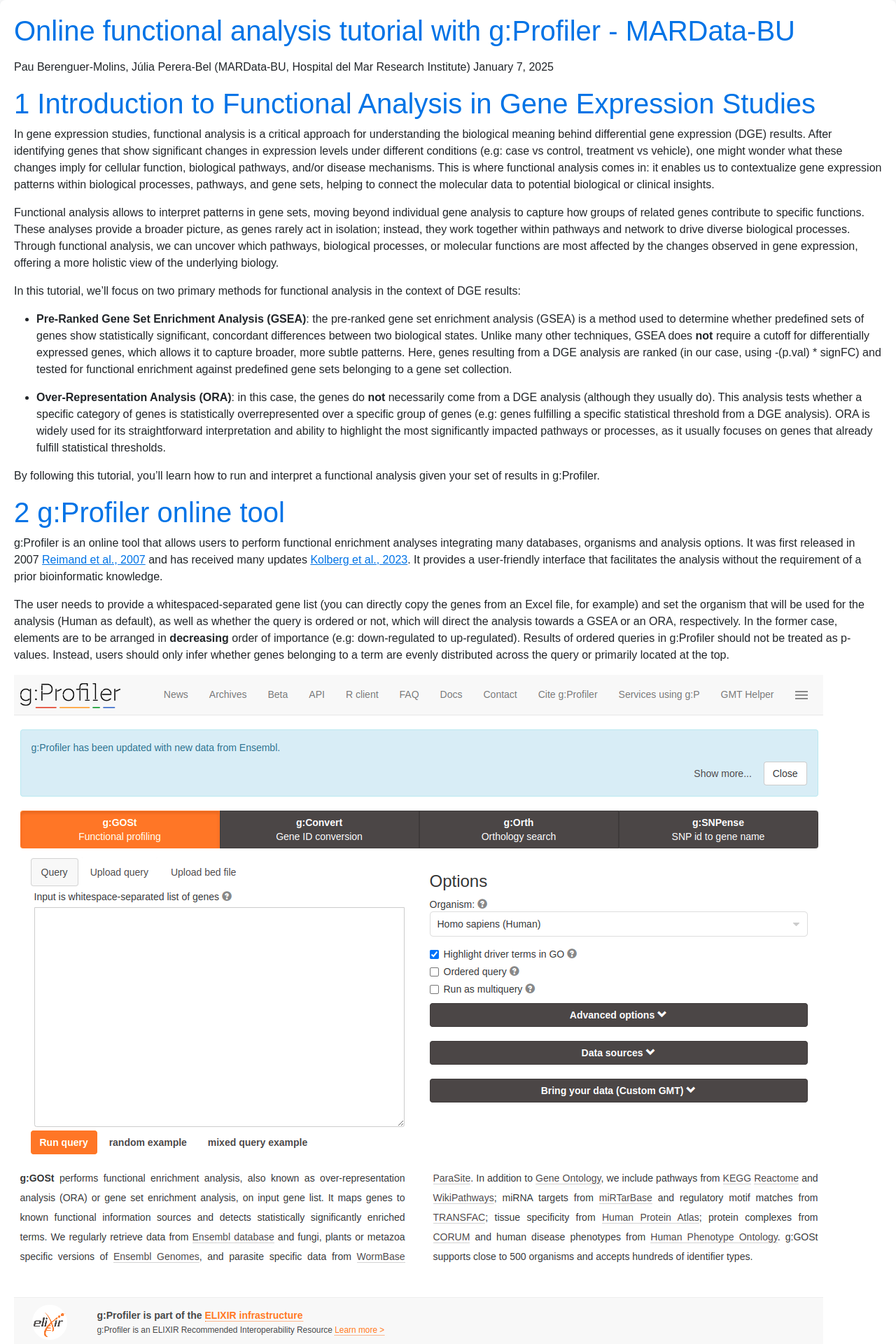
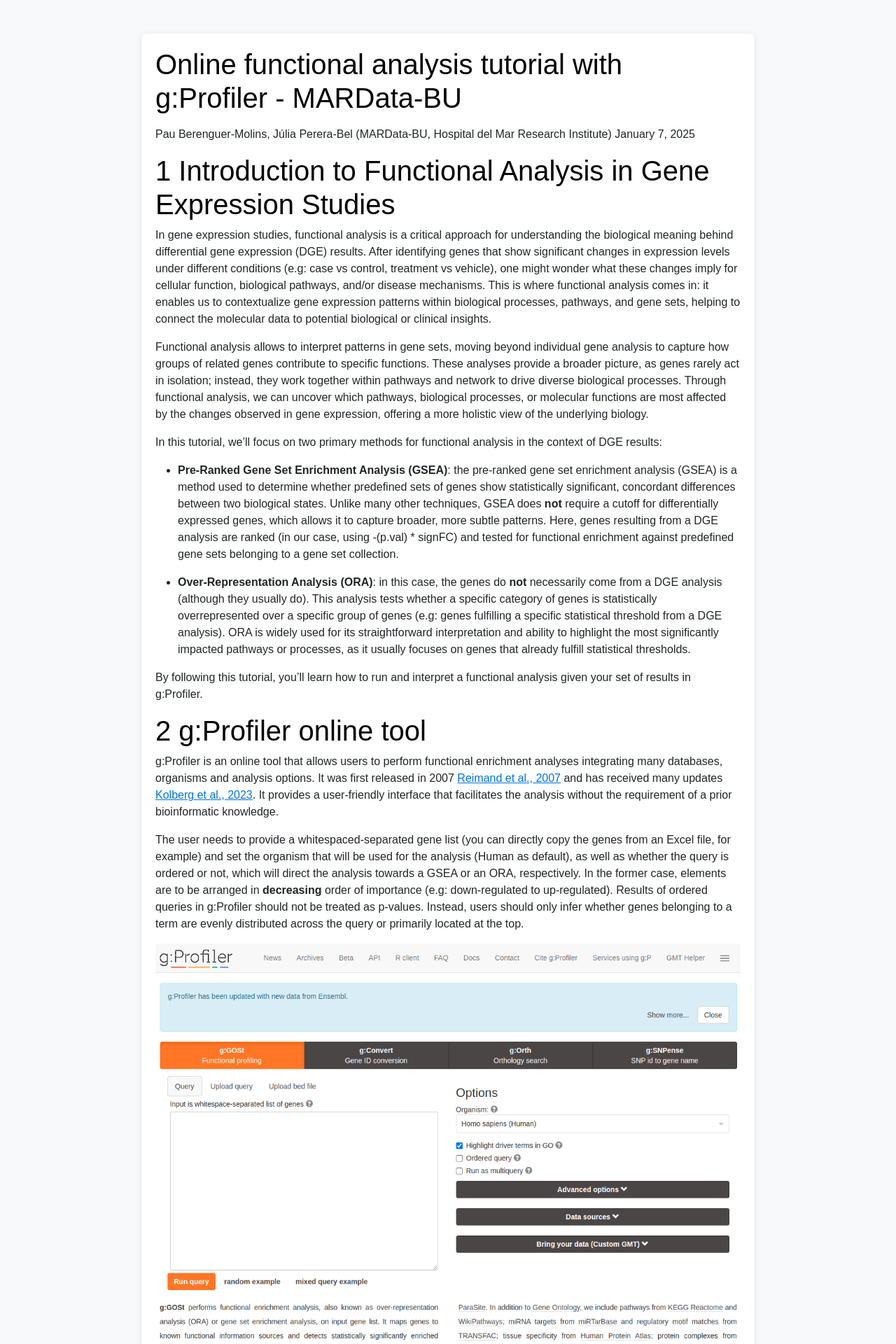
Before and after one commit to MARData-BU/Tutorials, a Jekyll site: the page built from functional_analysis_gprofiler_tutorial.md, in a window 1280 px wide. Shown: the top 1920 px of the page at 70% size. Built offline with Jekyll 4.4.1, drawn with Linux system fonts in a browser that asks for light colours.

Commit message:
Update default_mod.html

```diff
--- a/_layouts/default_mod.html
+++ b/_layouts/default_mod.html
@@ -11,26 +11,17 @@
       background-color: #f8f9fa;
     }
     .container {
-      max-width: 1200px;
+      max-width: 900px;
       margin: 0 auto;
-      display: flex;
     }
-    .sidebar {
-      width: 250px;
-      padding: 20px;
-      background-color: #f1f1f1;
-      border-radius: 8px;
-      margin-right: 20px;
+    h1, h2 {
+      color: #000000;
     }
     .content {
-      flex-grow: 1;
       background-color: white;
       padding: 20px;
       border-radius: 8px;
       box-shadow: 0 2px 10px rgba(0, 0, 0, 0.1);
-    }
-    h1, h2 {
-      color: #0073e6;
     }
     a {
       color: #0073e6;
@@ -42,11 +33,11 @@
       max-width: 100%;
       height: auto;
     }
-
   </style>
 </head>
 <body>
-    <!-- Main Content -->
+
+  <div class="container my-5">
     <div class="content">
       <header>
         <h1>{{ page.title }}</h1>
@@ -59,6 +50,7 @@
     </div>
   </div>
 
+  <!-- Optional: Bootstrap JS (for interactive components like modals, dropdowns) -->
   <script src="https://cdn.jsdelivr.net/npm/bootstrap@5.3.0-alpha1/dist/js/bootstrap.bundle.min.js"></script>
 </body>
 </html>
```
